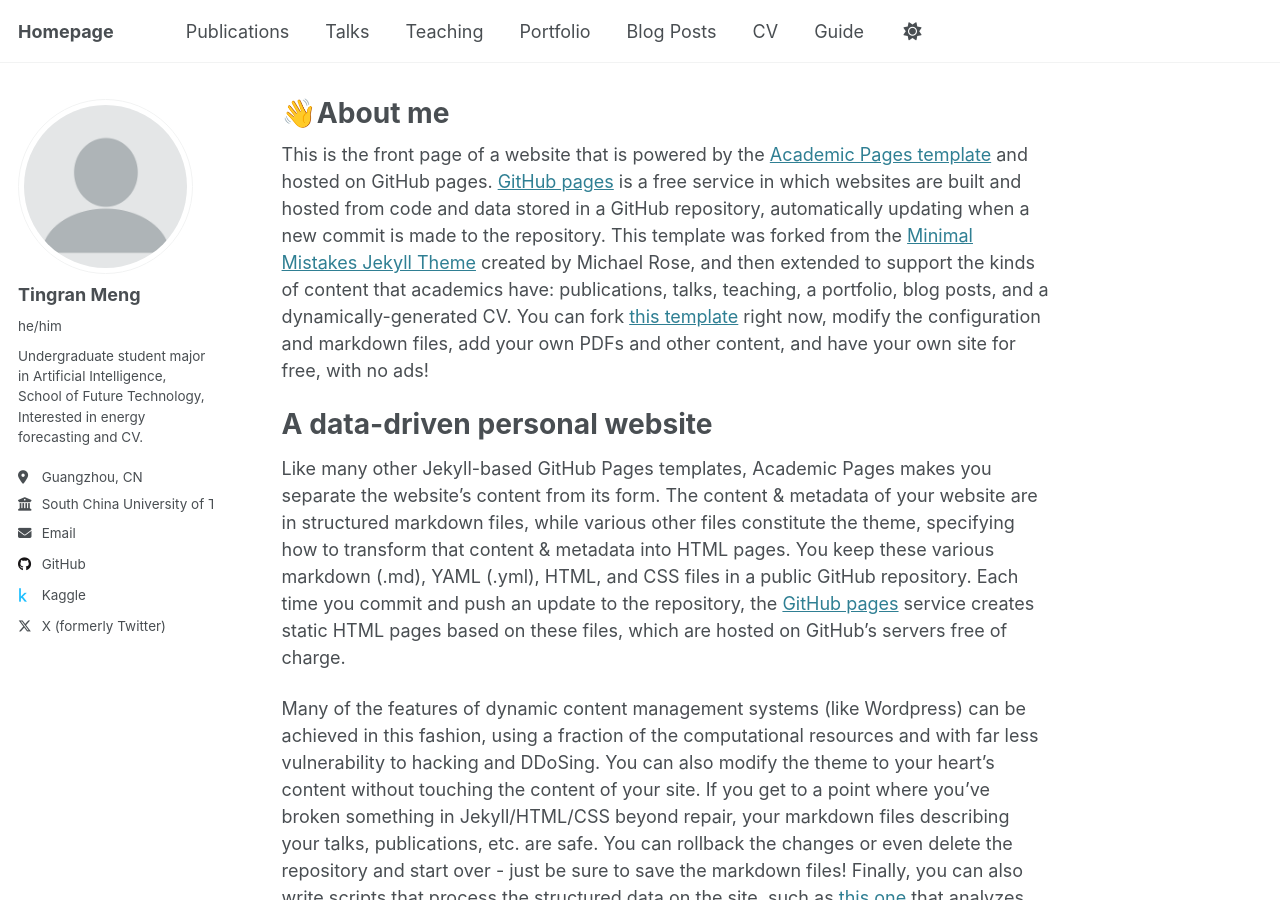
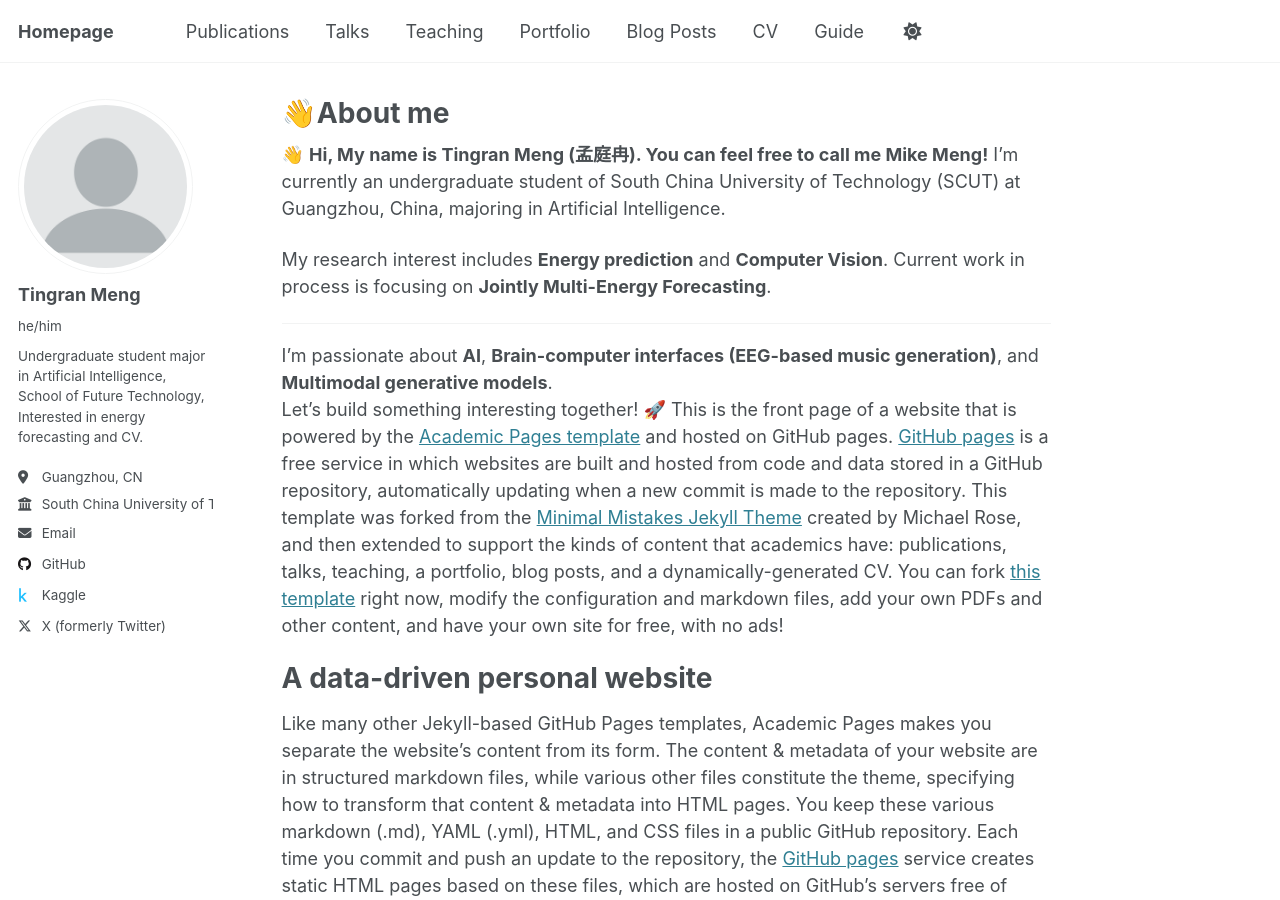
Before and after one commit to MikeMengTR/MikeMengTR.github.io, a Jekyll site: the page built from _pages/about.md, in a window 1280 px wide and 900 px high. Built offline with Jekyll 4.4.1, drawn with Linux system fonts in a browser that asks for light colours.

Commit message:
Update about.md

```diff
--- a/_pages/about.md
+++ b/_pages/about.md
@@ -6,7 +6,13 @@ redirect_from:
   - /about/
   - /about.html
 ---
+👋 **Hi, My name is Tingran Meng (孟庭冉). You can feel free to call me Mike Meng!** I’m currently an undergraduate student of South China University of Technology (SCUT) at Guangzhou, China, majoring in Artificial Intelligence.
 
+My research interest includes **Energy prediction** and **Computer Vision**. Current work in process is focusing on **Jointly Multi-Energy Forecasting**.
+
+---
+I'm passionate about **AI**, **Brain-computer interfaces (EEG-based music generation)**, and **Multimodal generative models**.
+Let's build something interesting together! 🚀
 This is the front page of a website that is powered by the [Academic Pages template](https://github.com/academicpages/academicpages.github.io) and hosted on GitHub pages. [GitHub pages](https://pages.github.com) is a free service in which websites are built and hosted from code and data stored in a GitHub repository, automatically updating when a new commit is made to the repository. This template was forked from the [Minimal Mistakes Jekyll Theme](https://mmistakes.github.io/minimal-mistakes/) created by Michael Rose, and then extended to support the kinds of content that academics have: publications, talks, teaching, a portfolio, blog posts, and a dynamically-generated CV. You can fork [this template](https://github.com/academicpages/academicpages.github.io) right now, modify the configuration and markdown files, add your own PDFs and other content, and have your own site for free, with no ads!
 
 A data-driven personal website
```
